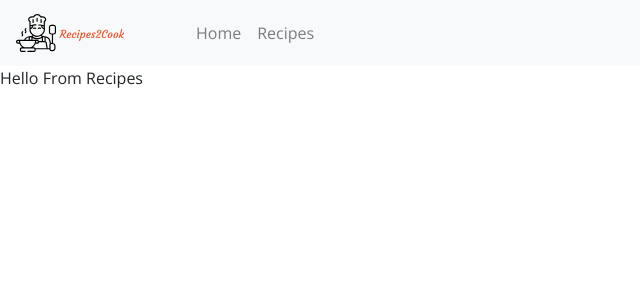
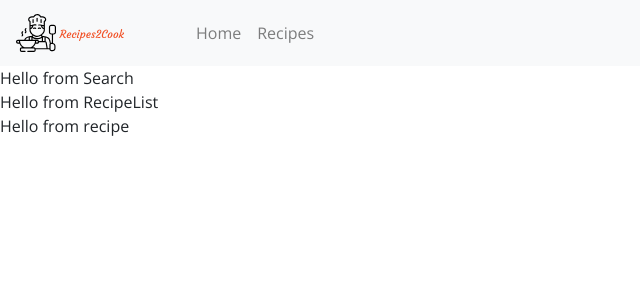
Before and after one commit to ahmed-abdelkafi/Recipe-App-React, a React (Create React App) app: page /recipes in a window 1280 px wide. Shown: the top 300 px of the page, without its empty margins (0-640 px from the left). Built offline with nearby package versions, Linux system fonts and the light colour scheme.

Commit message:
Recipe Page Structure

```diff
--- a/src/App.css
+++ b/src/App.css
@@ -5,8 +5,6 @@
 .text-slanted {
     font-family: 'Courgette', cursive;
 }
-
-
 
 .letter-spacing {
     letter-spacing: 0.5rem;
--- /dev/null
+++ b/src/components/Recipe.js
@@ -0,0 +1,13 @@
+import React, {Component} from 'react';
+
+class Recipe extends Component {
+    render() {
+        return (
+            <div>
+                Hello from recipe
+            </div>
+        );
+    }
+}
+
+export default Recipe;
--- /dev/null
+++ b/src/components/RecipeList.js
@@ -0,0 +1,14 @@
+import React, {Component} from 'react';
+import Recipe from "./Recipe";
+class RecipeList extends Component {
+    render() {
+        return (
+            <div>
+                Hello from RecipeList
+                <Recipe/>
+            </div>
+        );
+    }
+}
+
+export default RecipeList;
--- /dev/null
+++ b/src/components/Search.js
@@ -0,0 +1,13 @@
+import React, {Component} from 'react';
+
+class Search extends Component {
+    render() {
+        return (
+            <div>
+                Hello from Search
+            </div>
+        );
+    }
+}
+
+export default Search;
--- a/src/pages/Recipes.js
+++ b/src/pages/Recipes.js
@@ -1,10 +1,32 @@
 import React, {Component} from 'react';
+import RecipeList from "../components/RecipeList";
+import Search from "../components/Search";
+import {recipeData} from "../data/tempList";
 
 class Recipes extends Component {
+    constructor(props){
+        super(props);
+    }
+    state = {
+        recipes :recipeData,
+        search:''
+    }
+    handleChange = (e) => {
+        this.setState({
+            search :e.target.value
+        })
+    }
+    handleSubmit = (e) => {
+        e.preventDefault();
+
+    }
+
     render() {
         return (
             <div>
-                Hello From Recipes
+                <Search search={this.state.search} handleChange={this.handleChange} handleSubmit={this.handleSubmit} />
+                <RecipeList recipe={this.state.recipes}/>
+
             </div>
         );
     }
```
